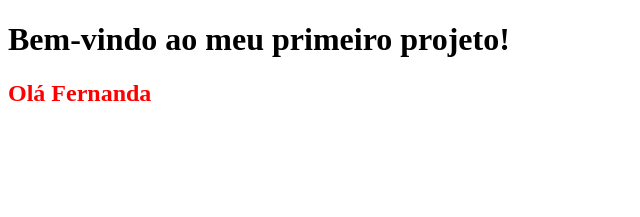
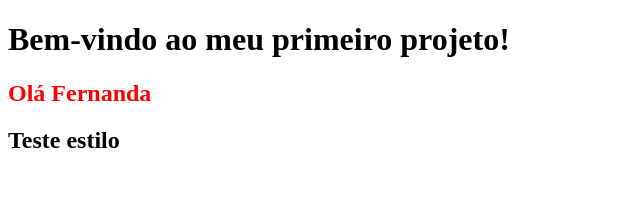
Before and after one commit to fernandastrebe/cursoVueJs2, a Vue app in the folder meu-app/: page / in a window 1280 px wide. Shown: the top 217 px of the page, without its empty margins (0-640 px from the left). Built offline with nearby package versions, Linux system fonts and the light colour scheme.

Commit message:
feat: teste do scoped nas estilizações

```diff
--- a/meu-app/src/App.vue
+++ b/meu-app/src/App.vue
@@ -2,6 +2,8 @@
   <div id="app">
     <h1>Bem-vindo ao meu primeiro projeto!</h1>
     <UsuarioComponent/>
+
+    <h2>Teste estilo</h2>
   </div>
 </template>
 
--- a/meu-app/src/components/Usuario.vue
+++ b/meu-app/src/components/Usuario.vue
@@ -10,7 +10,7 @@ export default {
 }
 </script>
 
-<style>
+<style scoped>
     h2{
         color: red;
     }
```
